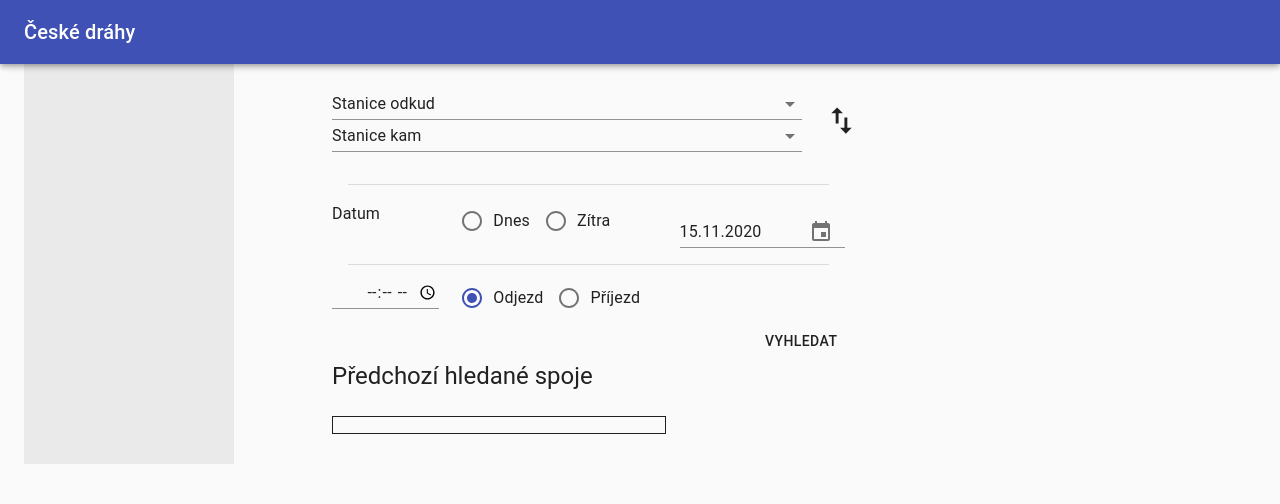
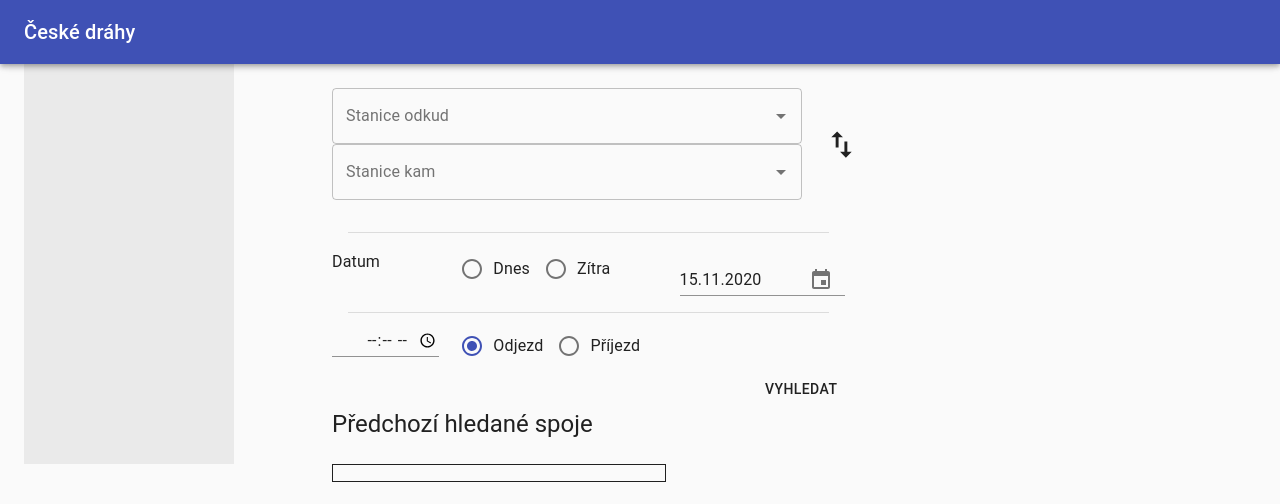
Before and after one commit to JakubRathousky/CeskeDrahy_FIT_CVUT, a React (Create React App) app: page / in a window 1280 px wide. Shown: the top 504 px of the page. Built offline with nearby package versions, Linux system fonts and the light colour scheme.

Commit message:
deleted console logs added autocomplate insted of select

```diff
--- a/src/cart/Cart.js
+++ b/src/cart/Cart.js
@@ -17,7 +17,6 @@
 export default class Cart extends React.Component {
   constructor(props) {
     super(props);
-    console.log(props.tickets);
     if (props.tickets.length >= 1)
       this.state = {
         tickets: [...props.tickets],
@@ -65,7 +64,7 @@
                     <Button
                       type="submit"
                       size={"large"}
-                      onClick={() => {console.log(this.state.tickets); this.props.saveTickets(this.state.tickets); this.props.showResult()}}
+                      onClick={() => {this.props.saveTickets(this.state.tickets); this.props.showResult()}}
                     >
                       Jet jindy
                     </Button>
--- a/src/cart/Ticket.js
+++ b/src/cart/Ticket.js
@@ -54,7 +54,6 @@
       let cost = this.tarifReduction() * (this.numberOfPassangers ? this.numberOfPassangers : 1);
       if (this.state.isSms) cost += 5;
       if (this.state.isKolo) cost += 40;
-      console.log(cost);
       return cost;
   }
 
--- a/src/data/stations.js
+++ b/src/data/stations.js
@@ -13,3 +13,7 @@
     let station = data.find(x => x.id === id);
     return station;
 }
+export function getStationByName(name) {
+    let station = data.find(x => x.name === name);
+    return station;
+}
--- a/src/form/Form.js
+++ b/src/form/Form.js
@@ -15,6 +15,7 @@
 import List from "@material-ui/core/List";
 import Grid from "@material-ui/core/Grid";
 import Typography from "@material-ui/core/Typography";
+import Autocomplete from '@material-ui/lab/Autocomplete';
 import DateFnsUtils from "@date-io/date-fns";
 import Skeleton from "@material-ui/lab/Skeleton";
 import ImportExportIcon from "@material-ui/icons/ImportExport";
@@ -24,7 +25,7 @@
   KeyboardDatePicker,
   MuiPickersUtilsProvider,
 } from "@material-ui/pickers";
-import { getStations, getStationById } from "../data/stations";
+import { getStations, getStationById, getStationByName } from "../data/stations";
 
 function MaterialUIPickers({ changeDate, date }) {
   // The first commit of Material-UI
@@ -64,6 +65,8 @@
       dayOfDeparture: "0",
       time: props.formState.time,
       hasError: false,
+      toInputValue: "",
+      fromInputValue: ""
     };
   }
 
@@ -80,13 +83,17 @@
     this.props.reBuy(historyBuy);
   }
 
-  onFromChange = (event) => {
-    if (this.state.to !== event.target.value)
-        this.setState({ from: event.target.value });
+  onFromChange = (newValue) => {
+    if (!newValue)
+        this.setState({ from: "" });
+    else if (this.state.to !== newValue.id)
+        this.setState({ from: newValue.id });
   };
-  onToChange = (event) => {
-    if (this.state.from !== event.target.value)
-        this.setState({ to: event.target.value });
+  onToChange = (newValue) => {
+    if (!newValue)
+        this.setState({ to: "" });
+    else if (this.state.from !== newValue.id)
+        this.setState({ to: newValue.id });
   };
   onTimeChange = (event) => {
     this.setState({ time: event.target.value });
@@ -171,20 +178,18 @@
                           Toto je povinná položka!
                         </FormHelperText>
                       )}
-                      <Select
-                        fullWidth
-                        value={this.state.from}
-                        onChange={this.onFromChange}
-                        displayEmpty
-                        inputProps={{ "aria-label": "Without label" }}
-                      >
-                        <MenuItem value="" disabled>
-                          Stanice odkud
-                        </MenuItem>
-                        {this.destinations.map((x) => (
-                          <MenuItem value={x.id}>{x.name}</MenuItem>
-                        ))}
-                      </Select>
+                      <Autocomplete
+                        id="combo-box-demo"
+                        options={this.destinations}
+                        value={getStationById(this.state.from)}
+                        inputValue={this.state.fromInputValue}
+                        getOptionLabel={(option) => option.name}
+                        onInputChange={(event, newInputValue) => {
+                            this.setState({fromInputValue: newInputValue});
+                          }}
+                        onChange={(event, newValue) => this.onFromChange(newValue)}
+                        renderInput={(params) => <TextField {...params} label="Stanice odkud" variant="outlined" />}
+                        />
                     </Grid>
                     <Grid item xs={12}>
                       {this.state.hasError && !this.state.to && (
@@ -192,20 +197,18 @@
                           Toto je povinná položka!
                         </FormHelperText>
                       )}
-                      <Select
-                        fullWidth
-                        value={this.state.to}
-                        onChange={this.onToChange}
-                        displayEmpty
-                        inputProps={{ "aria-label": "Without label" }}
-                      >
-                        <MenuItem value="" disabled>
-                          Stanice kam
-                        </MenuItem>
-                        {this.destinations.map((x) => (
-                          <MenuItem value={x.id}>{x.name}</MenuItem>
-                        ))}
-                      </Select>
+                                          <Autocomplete
+                        id="combo-box-demo"
+                        options={this.destinations}
+                        value={getStationById(this.state.to)}
+                        inputValue={this.state.toInputValue}
+                        onInputChange={(event, newInputValue) => {
+                            this.setState({toInputValue: newInputValue});
+                          }}
+                        getOptionLabel={(option) => option.name}
+                        onChange={(event, newValue) => this.onToChange(newValue)}
+                        renderInput={(params) => <TextField {...params} label="Stanice kam" variant="outlined" />}
+                        />
                     </Grid>
                   </Grid>
                   <Grid item xs={1} align="center">
--- a/src/results/ResultCard.js
+++ b/src/results/ResultCard.js
@@ -8,7 +8,6 @@
 
 export default class ResultCart extends React.Component {
   render() {
-      console.log(this.props);
     return (
         <Box border={this.props.isActual ? 3 : 1} p={1} borderRadius={16}>
         <ConnectionHeader connection={this.props.connection} />
```
